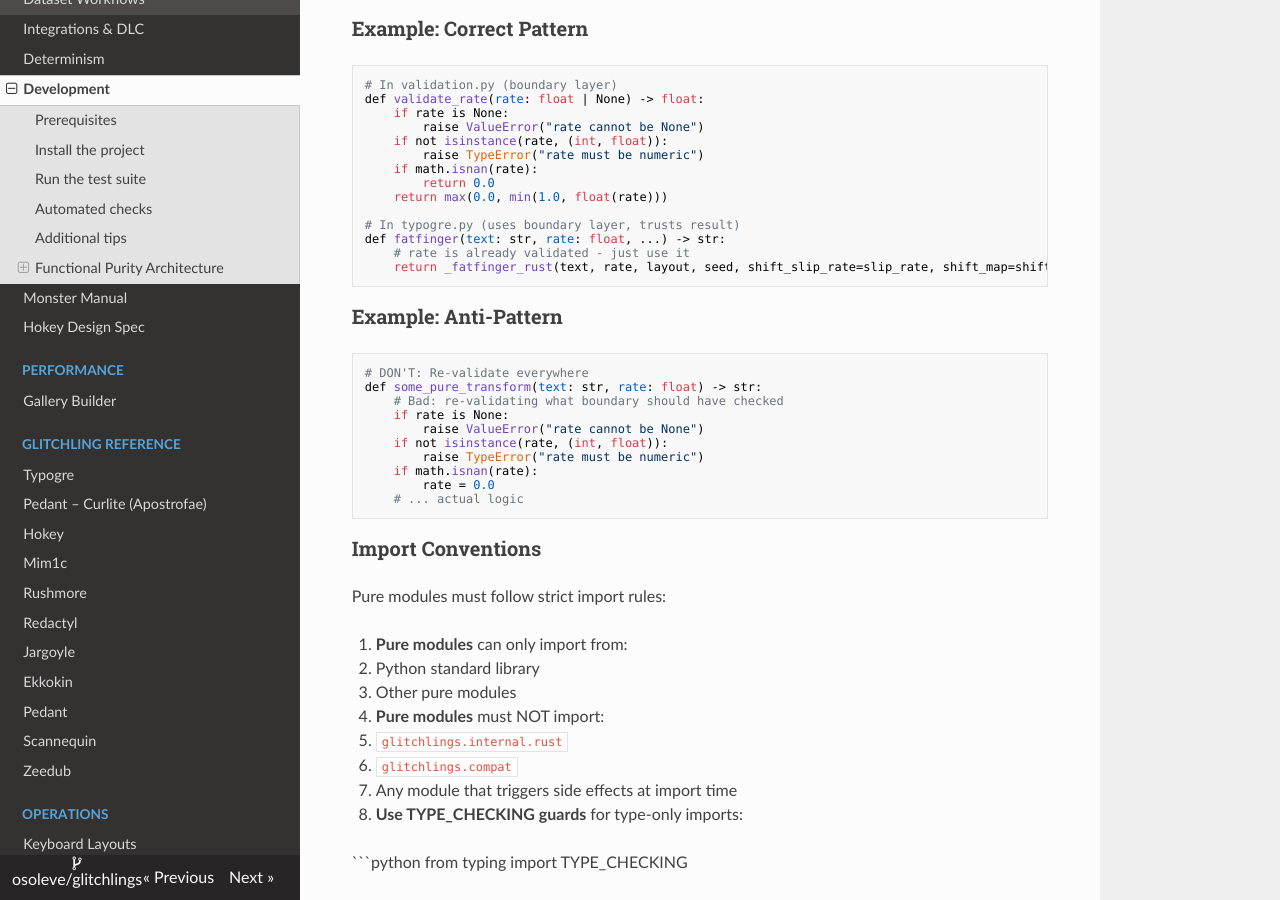
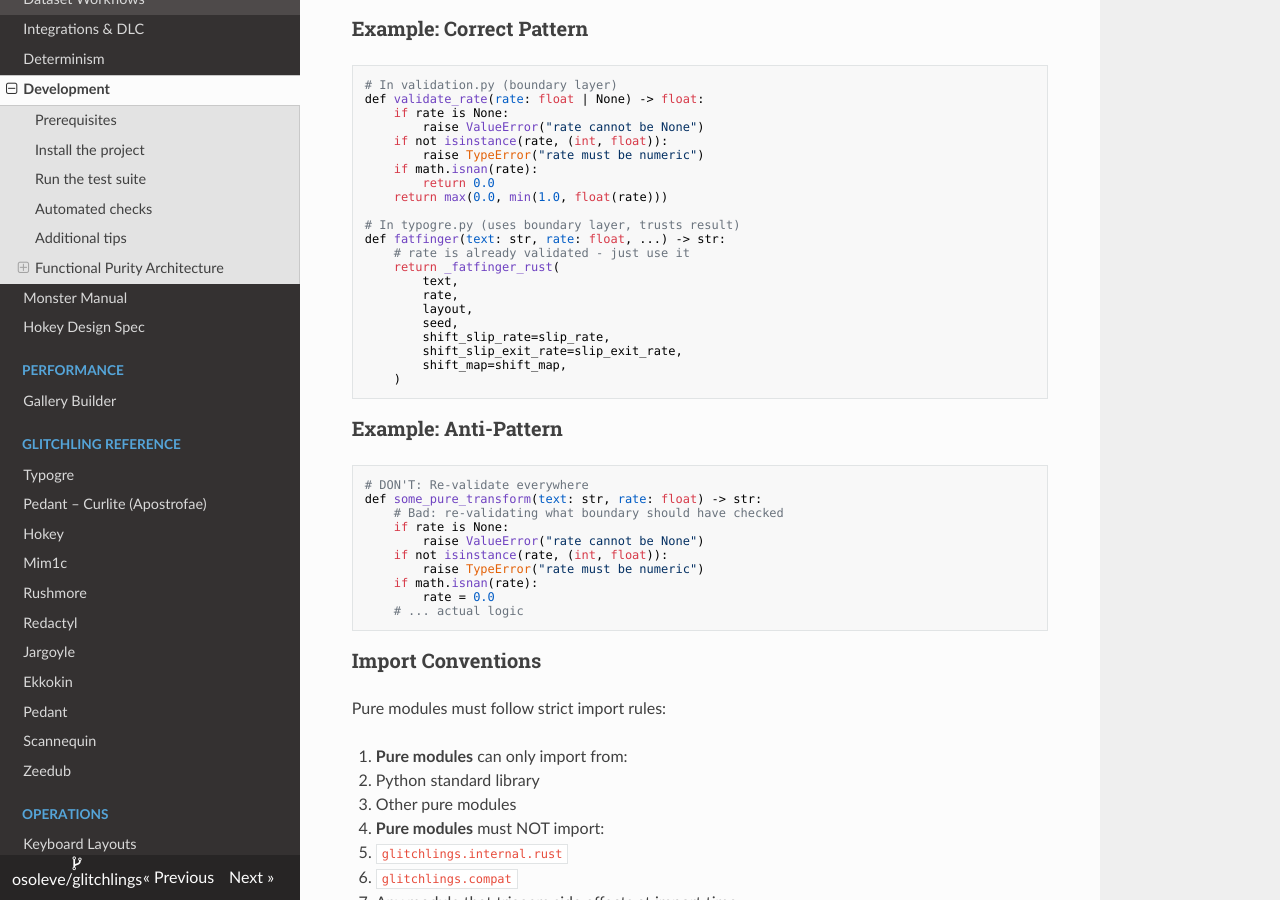
Before and after one commit to osoleve/glitchlings, an MkDocs documentation site: the page built from docs/development.md, in a window 1280 px wide and 900 px high, scrolled down 3370 px. Built offline with MkDocs 1.6.1, drawn with Linux system fonts in a browser that asks for light colours; nearby versions of some CDN libraries.

Commit message:
Enhance documentation for Typogre shift slip feature and update keyboard layouts with shift map details

````diff
--- a/docs/development.md
+++ b/docs/development.md
@@ -142,7 +142,15 @@ def validate_rate(rate: float | None) -> float:
 # In typogre.py (uses boundary layer, trusts result)
 def fatfinger(text: str, rate: float, ...) -> str:
     # rate is already validated - just use it
-    return _fatfinger_rust(text, rate, layout, seed, shift_slip_rate=slip_rate, shift_map=shift_map)
+    return _fatfinger_rust(
+        text,
+        rate,
+        layout,
+        seed,
+        shift_slip_rate=slip_rate,
+        shift_slip_exit_rate=slip_exit_rate,
+        shift_map=shift_map,
+    )
 ```
 
 ### Example: Anti-Pattern
````
Also changed, not shown: docs/keyboard-layouts.md (+8 -0 lines), 1 other file.
